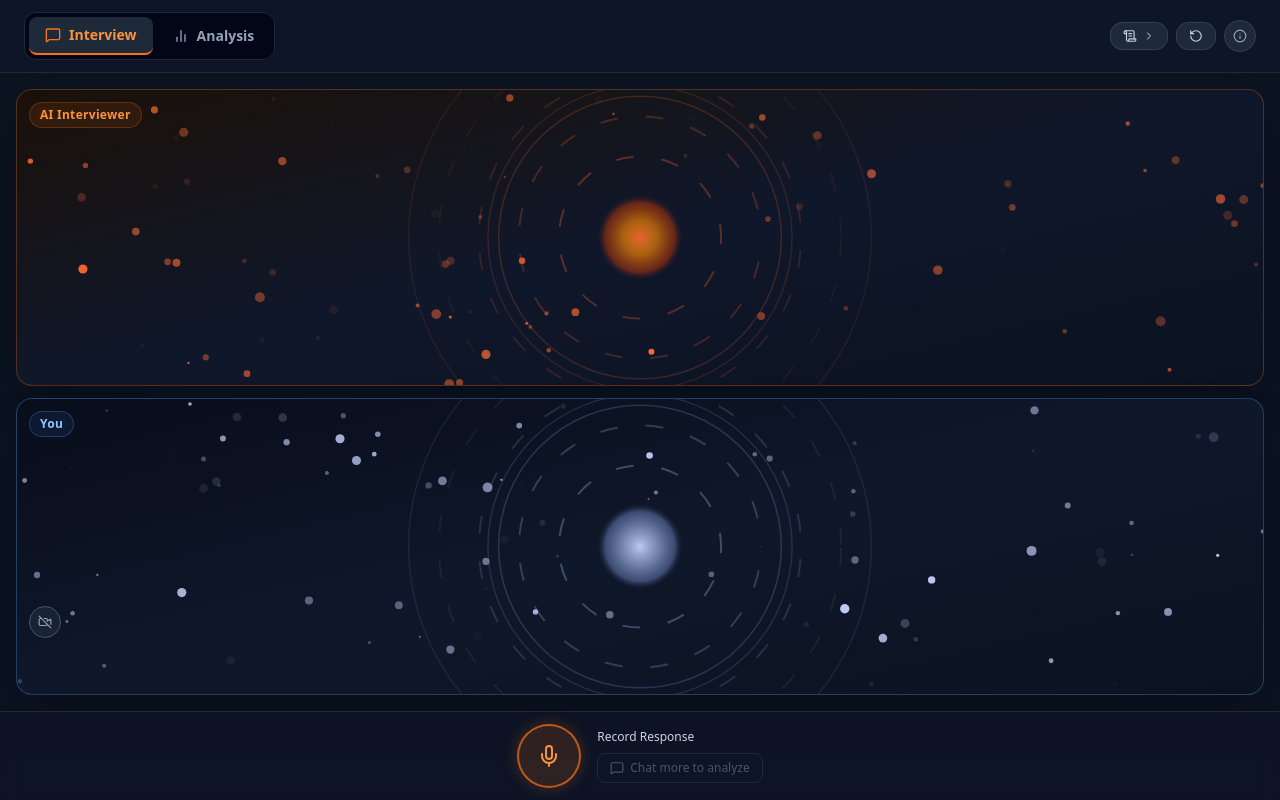
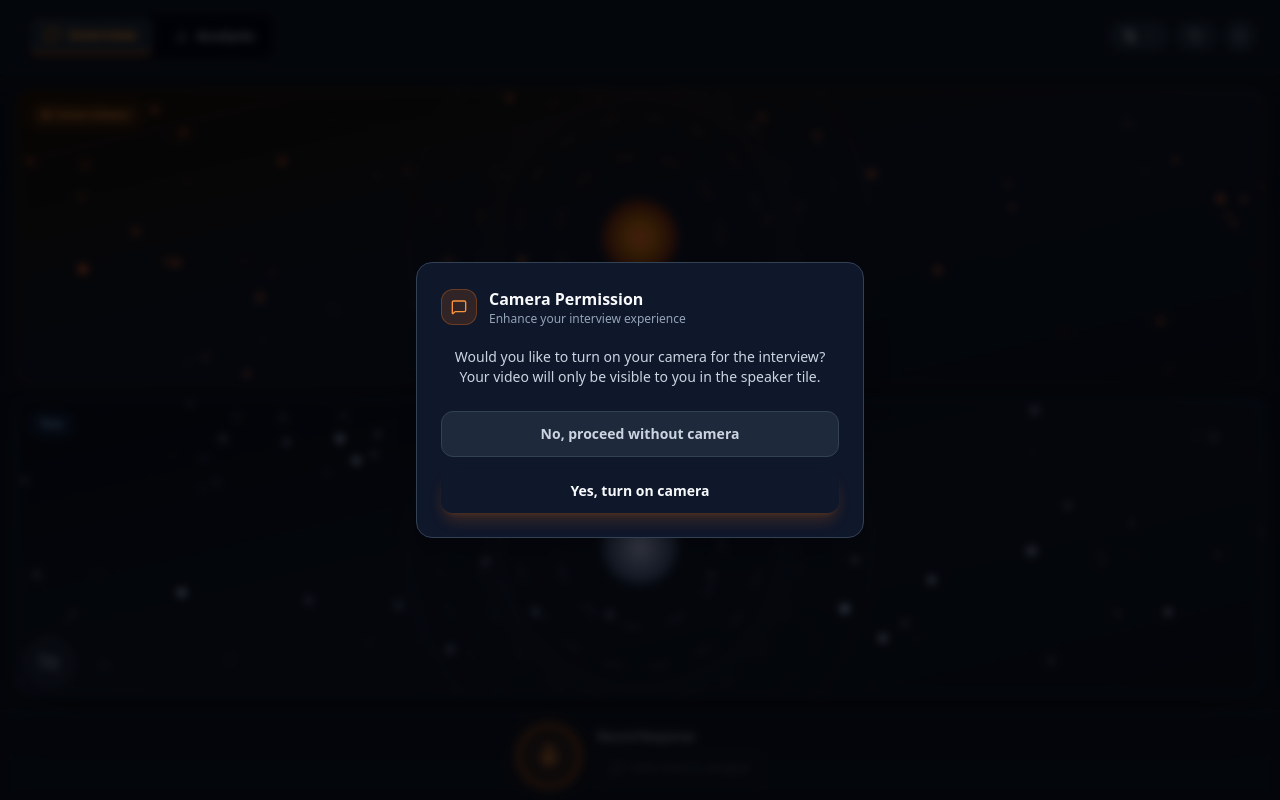
Before and after one commit to amannaik247/InterviewAgent-frontend, a React (Vite) app: page /interview in a window 1280 px wide. Both pictures are taken after a click on the button "Got it — Let's go!". Built offline with nearby package versions, Linux system fonts and the light colour scheme.

Commit message:
fix: interview page bugs and camera setting

```diff
--- a/src/components/SpeakerTile.jsx
+++ b/src/components/SpeakerTile.jsx
@@ -88,7 +88,7 @@ export default function SpeakerTile({
           onClick={onCameraToggle}
           disabled={cameraLoading}
           title={cameraEnabled ? "Turn off camera" : "Turn on camera"}
-          className={`absolute bottom-14 left-3 z-20 w-8 h-8 rounded-full flex items-center justify-center border transition-all duration-200 backdrop-blur-sm ${
+          className={`absolute bottom-2 left-2 z-20 w-12 h-12 rounded-full flex items-center justify-center border transition-all duration-200 backdrop-blur-sm ${
             cameraLoading
               ? "bg-slate-800/70 border-slate-600 opacity-60 cursor-wait"
               : cameraEnabled
@@ -96,7 +96,7 @@ export default function SpeakerTile({
               : "bg-slate-800/70 border-slate-600 text-slate-400 hover:border-blue-400/50 hover:text-blue-300"
           }`}
         >
-          {cameraEnabled ? <Video className="w-3.5 h-3.5" /> : <VideoOff className="w-3.5 h-3.5" />}
+          {cameraEnabled ? <Video className="w-5 h-5" /> : <VideoOff className="w-5 h-5" />}
         </button>
       )}
 
--- a/src/pages/InterviewPage.jsx
+++ b/src/pages/InterviewPage.jsx
@@ -79,6 +79,50 @@ function GuidelinesModal({ onClose }) {
   )
 }
 
+// ─── Camera Prompt Modal ───────────────────────────────────────────────────────
+function CameraPromptModal({ onChoice }) {
+  return (
+    <div className="fixed inset-0 z-50 flex items-center justify-center p-4 bg-black/70 backdrop-blur-sm animate-fadeIn">
+      <div className="relative bg-[#0F172A] border border-slate-700 rounded-2xl shadow-2xl max-w-md w-full p-6 animate-scaleIn">
+        {/* Glow accent */}
+        <div className="absolute -top-px left-1/2 -translate-x-1/2 w-2/3 h-px bg-gradient-to-r from-transparent via-orange-500/60 to-transparent" />
+
+        {/* Header */}
+        <div className="flex items-center gap-3 mb-5">
+          <div className="w-9 h-9 rounded-xl bg-orange-500/15 border border-orange-500/30 flex items-center justify-center">
+            <MessageSquare className="w-4 h-4 text-orange-400" />
+          </div>
+          <div>
+            <h2 className="text-base font-bold text-white">Camera Permission</h2>
+            <p className="text-xs text-slate-400">Enhance your interview experience</p>
+          </div>
+        </div>
+
+        {/* Prompt text */}
+        <p className="mb-6 text-sm text-slate-300 text-center">
+          Would you like to turn on your camera for the interview? Your video will only be visible to you in the speaker tile.
+        </p>
+
+        {/* CTA */}
+        <div className="flex flex-col sm:flex-row gap-3">
+          <button
+            onClick={() => onChoice(false)}
+            className="flex-1 py-3 rounded-xl font-semibold text-sm bg-slate-800 border border-slate-700 text-slate-300 hover:text-white hover:bg-slate-700 transition-all duration-200"
+          >
+            No, proceed without camera
+          </button>
+          <button
+            onClick={() => onChoice(true)}
+            className="flex-1 py-3 rounded-xl font-semibold text-sm bg-gradient-to-r from-orange-500 to-orange-600 text-white hover:from-orange-400 hover:to-orange-500 transition-all duration-200 shadow-lg shadow-orange-500/20"
+          >
+            Yes, turn on camera
+          </button>
+        </div>
+      </div>
+    </div>
+  )
+}
+
 // ─── AI Caption Hook ─────────────────────────────────────────────────────────
 /**
  * Returns the caption text to show on the AI tile.
@@ -103,14 +147,14 @@ function useAICaption(conversation, isAISpeaking) {
         clearTimeout(fadeTimerRef.current)
         clearInterval(wordTimerRef.current)
 
-        // Reveal words progressively, ~4 words per "chunk" every 600ms
-        const CHUNK = 4
+        // Reveal words progressively, ~5 words per "chunk" every 1500ms
+        const CHUNK = 5
         const revealNext = () => {
           const slice = words.slice(0, idx + CHUNK).join(" ")
           setCaption(slice)
           idx += CHUNK
           if (idx < words.length) {
-            wordTimerRef.current = setTimeout(revealNext, 600)
+            wordTimerRef.current = setTimeout(revealNext, 1500)
           }
         }
         revealNext()
@@ -165,7 +209,7 @@ function TranscriptDrawer({ open, conversation, isRecording, isProcessingTranscr
             <span className="text-sm font-semibold text-white">Full Transcript</span>
             {conversation.length > 0 && (
               <span className="text-xs text-slate-500 ml-1">
-                ({Math.floor(conversation.length / 2)} Q&amp;A)
+                ({Math.floor(conversation.length / 2)} Q&A)
               </span>
             )}
           </div>
@@ -212,6 +256,7 @@ export default function InterviewPage({
   const [activeTab, setActiveTab] = useState("interview")
   const [showGuidelines, setShowGuidelines] = useState(false)
   const [showTranscript, setShowTranscript] = useState(false)
+  const [showCameraPrompt, setShowCameraPrompt] = useState(false) // <-- NEW
 
   const { stream: cameraStream, isEnabled: cameraEnabled, isLoading: cameraLoading, toggle: toggleCamera } = useUserCamera()
 
@@ -243,7 +288,17 @@ export default function InterviewPage({
 
   const handleCloseGuidelines = () => {
     setShowGuidelines(false)
+    setShowCameraPrompt(true) // <-- Show camera prompt after guidelines
+  }
+
+  const handleCameraChoice = async (choice) => {
+    if (choice) {
+      // User said yes, turn on camera
+      await toggleCamera()
+    }
+    // Proceed with guidelines accepted
     onGuidelinesAccepted?.()
+    setShowCameraPrompt(false)
   }
 
   const handleConfirmStartNew = () => {
@@ -271,6 +326,9 @@ export default function InterviewPage({
     <div className="h-screen bg-[#0B1220] text-slate-50 flex flex-col overflow-hidden">
       {/* Guidelines modal */}
       {showGuidelines && <GuidelinesModal onClose={handleCloseGuidelines} />}
+
+      {/* Camera prompt modal */}
+      {showCameraPrompt && <CameraPromptModal onChoice={handleCameraChoice} />}
 
       {/* ── Transcript Drawer ──────────────────────────────────────────────── */}
       <TranscriptDrawer
```
